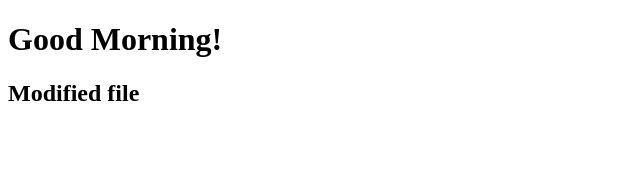
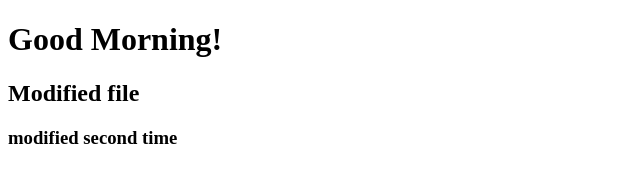
Before and after one commit to 67chandu/59r-clone-, a plain HTML site: page index.html in a window 1280 px wide. Shown: the whole page, without its empty margins (0-640 px from the left). Drawn offline with Linux system fonts and the light colour scheme.

Commit message:
filemodified

```diff
--- a/index.html
+++ b/index.html
@@ -8,5 +8,6 @@
 <body>
     <h1>Good Morning!</h1>
     <h2>Modified file </h2>
+    <h3>modified second time</h3>
 </body>
 </html>
```
